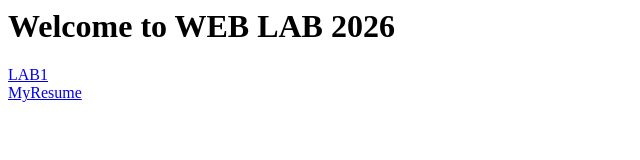
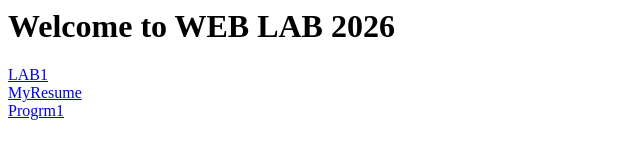
Before and after one commit to Shama-123/weblab, a plain HTML site: page index.html in a window 1280 px wide. Shown: the full height of the page, 0-640 px from the left. Drawn offline with Linux system fonts and the light colour scheme.

Commit message:
Update index.html

```diff
--- a/index.html
+++ b/index.html
@@ -7,5 +7,8 @@
    <a href="Lab1.html">LAB1</a>
    <br>
    <a href="profile.html">MyResume</a>
+   <br>
+   <a href="Program1">Progrm1</a>
+   <br>
  </body>
 </html>
```
